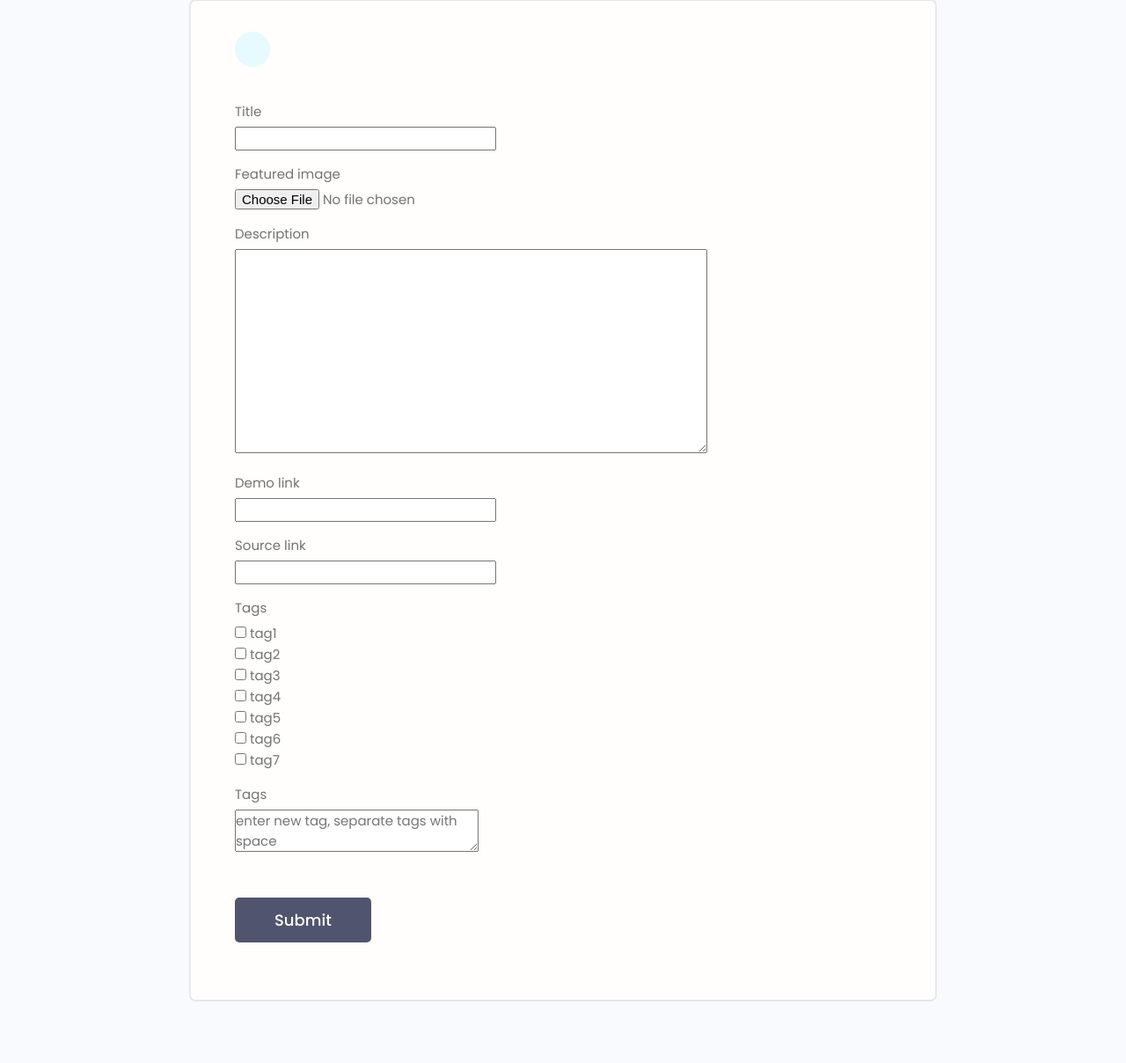
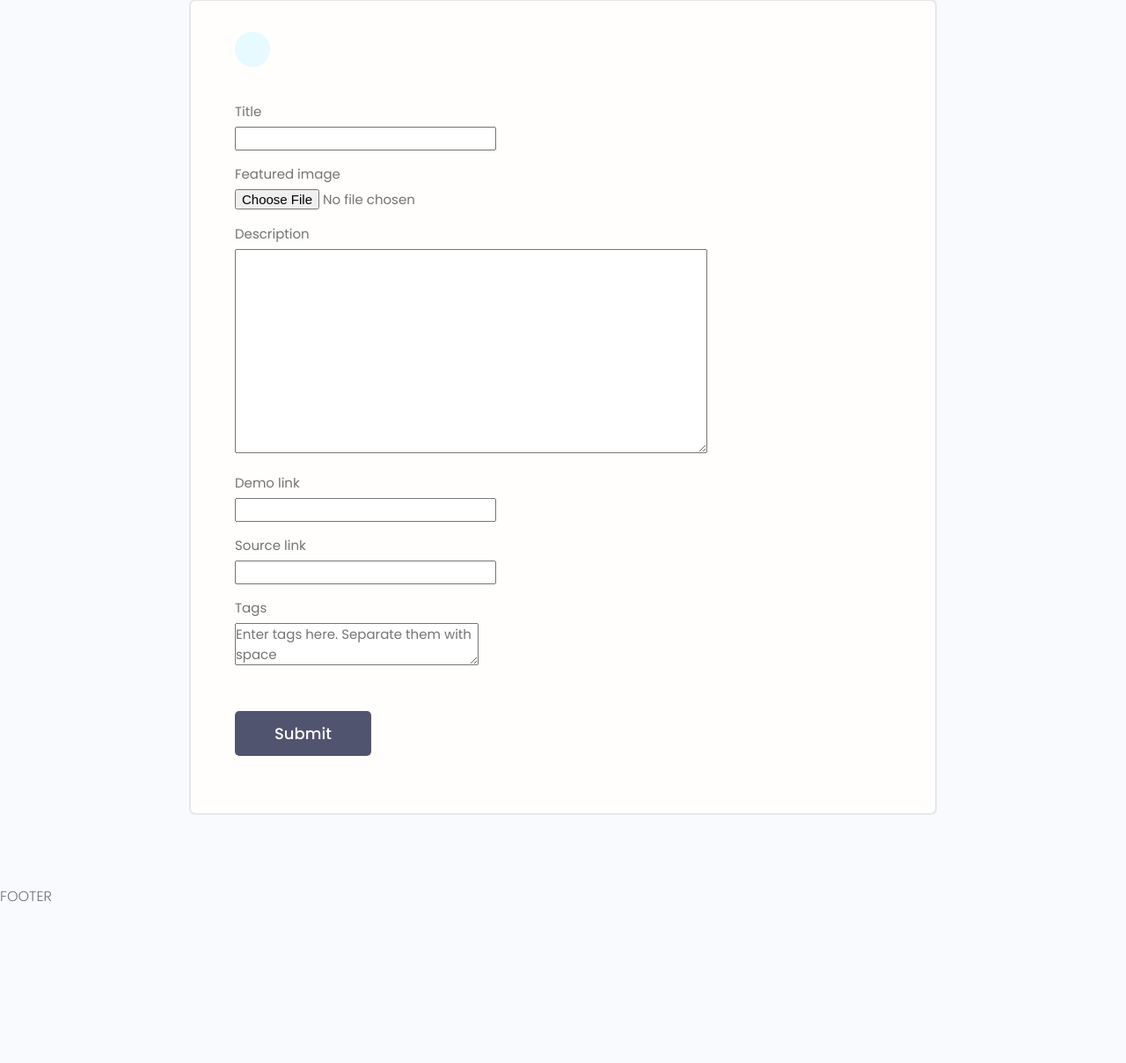
Before and after one commit to co01l3r/social_network_dj, a Django app: page /create-project/ in a window 1280 px wide. Shown: the part 158-1366 px from the top of the page at 88% size. After the commit the page ends 1182 px from the top, so only its background shows below. Run offline with Django 4.2, Linux system fonts and the light colour scheme; a user stored in the database is signed in; data comes from the database, SQL or seed files in the repository; some libraries are stand-ins or nearby versions.

Commit message:
edit add project functionality

```diff
--- a/projects/forms.py
+++ b/projects/forms.py
@@ -6,7 +6,7 @@
 class ProjectForm(ModelForm):
     class Meta:
         model = Project
-        fields = ['title', 'featured_image', 'description', 'demo_link', 'source_link', 'tags']
+        fields = ['title', 'featured_image', 'description', 'demo_link', 'source_link']
         widgets = {
             'tags': forms.CheckboxSelectMultiple(),
         }
--- a/projects/templates/projects/project_form.html
+++ b/projects/templates/projects/project_form.html
@@ -24,7 +24,7 @@
 
                     <div class="form__field">
                         <label for="formInput#text">Tags</label>
-                        <textarea name="new_tags" placeholder="enter new tag, separate tags with space"></textarea>
+                        <textarea name="new_tags" placeholder="Enter tags here. Separate them with space"></textarea>
                     </div>
 
                     <input class="btn btn--sub btn--lg  my-md" type="submit" value="Submit" />
```
